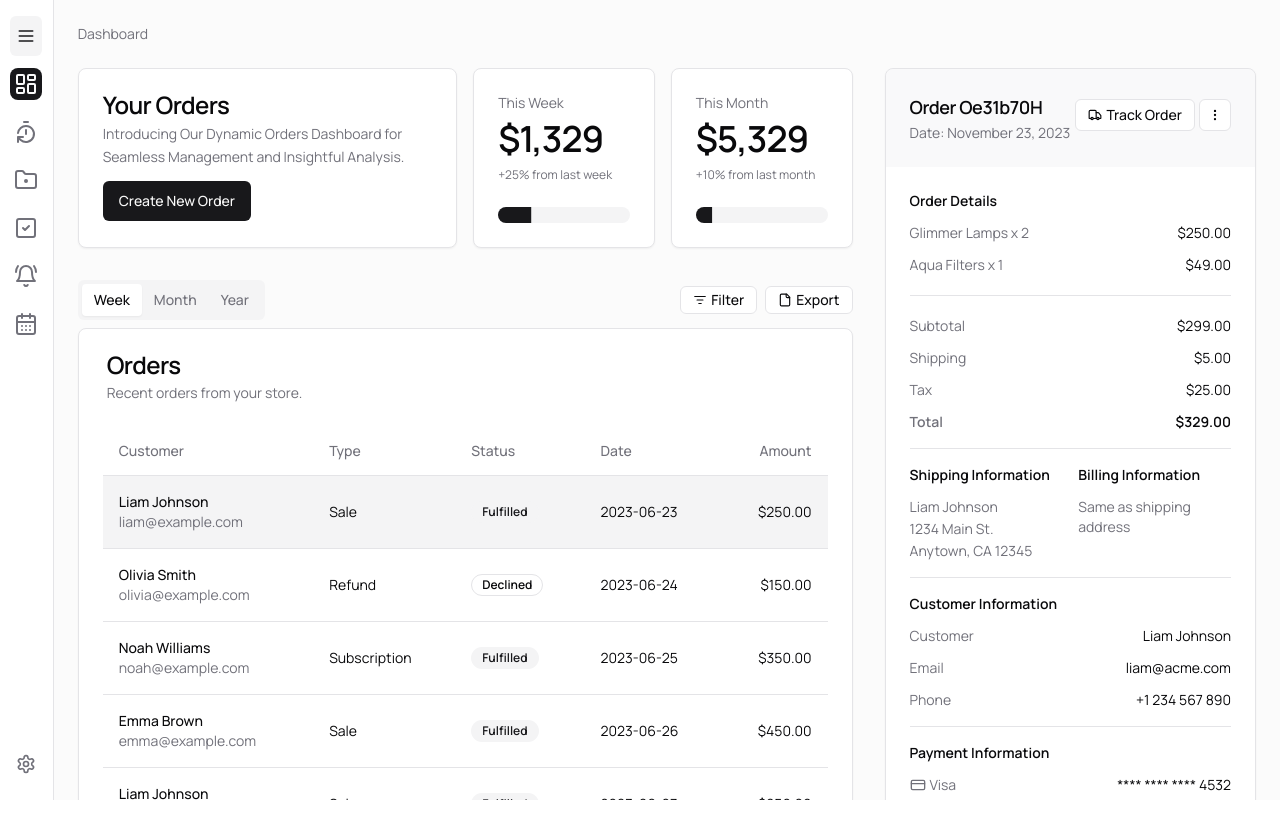
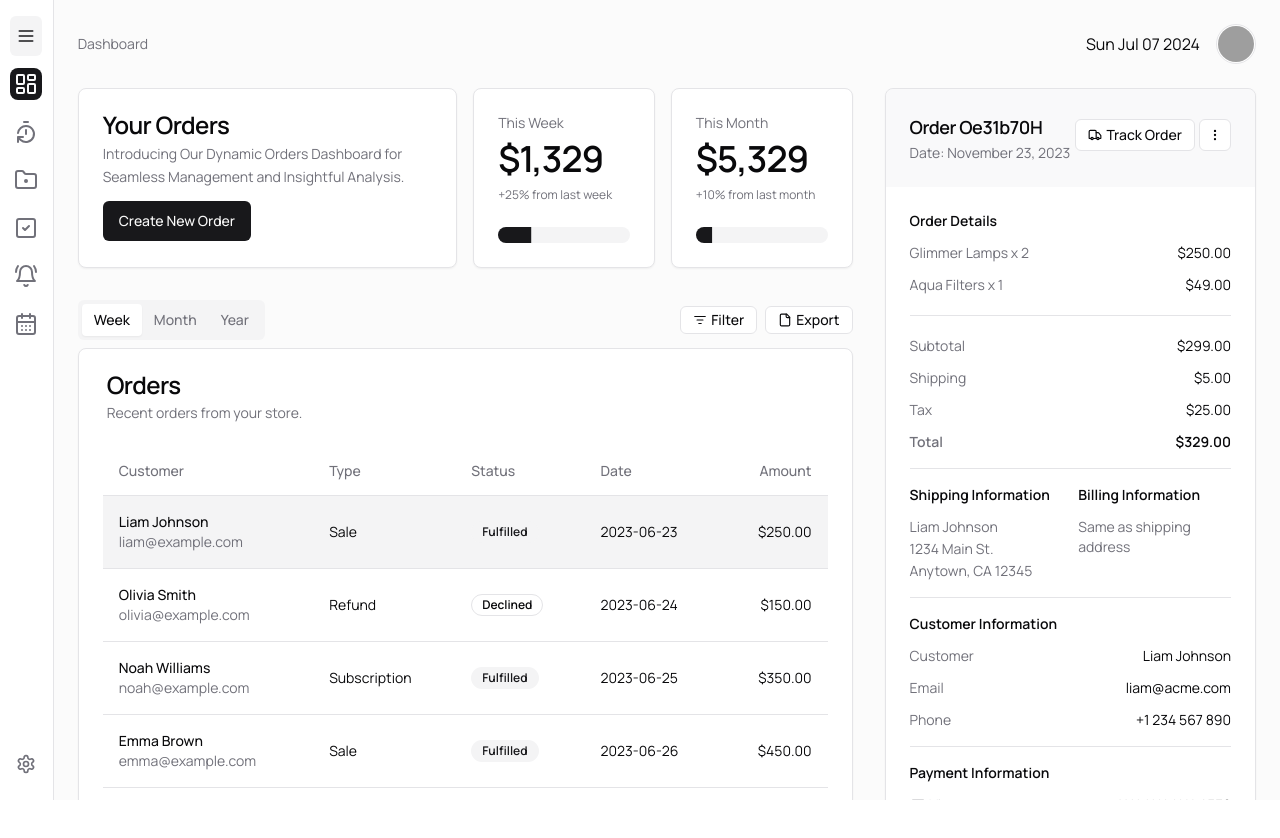
Before and after one commit to YosuaChrialMartono/life-dashboard-frontend, a Next.js app: page / in a window 1280 px wide. Shown: the top 838 px of the page. Built offline with nearby package versions, Linux system fonts and the light colour scheme; grey boxes are pictures that could not be loaded.

Commit message:
Feat: added user profile and date for header, Refactor: Moved the header items into a header component

```diff
--- a/next.config.mjs
+++ b/next.config.mjs
@@ -1,4 +1,13 @@
 /** @type {import('next').NextConfig} */
-const nextConfig = {};
+const nextConfig = {
+    images: {
+        remotePatterns: [
+            {
+                protocol: "https",
+                hostname: "picsum.photos"
+            }
+        ]
+    }
+};
 
 export default nextConfig;
--- a/src/app/page.tsx
+++ b/src/app/page.tsx
@@ -77,7 +77,8 @@ import { NavigationRoutes } from "@/sections/navigation/navigationsRoute";
 import { useEffect, useState } from "react";
 import { cn } from "@/lib/utils";
 import MobileSideNav from "@/sections/navigation/mobile-side-nav/MobileSideNav";
-import RouteBreadcrumbHeader from "@/sections/breadcrumbs/RouteBreadcrumbHeader";
+import RouteBreadcrumbHeader from "@/sections/header/breadcrumbs/RouteBreadcrumbHeader";
+import Header from "@/sections/header/header";
 
 export default function Dashboard() {
   const [isCollapsed, setIsCollapsed] = useState(true);
@@ -98,49 +99,7 @@ export default function Dashboard() {
             "flex flex-col sm:gap-4 sm:py-4 w-full h-full overflow-auto"
           )}
         >
-          <header className="sticky top-0 z-30 flex h-14 items-center gap-4 border-b bg-background px-4 py-2 sm:static sm:h-auto sm:border-0 sm:bg-transparent sm:px-6">
-            <MobileSideNav links={NavigationRoutes} isOpen={true}>
-              <Button size="icon" variant="outline" className="sm:hidden">
-                <PanelLeft className="h-5 w-5" />
-                <span className="sr-only">Toggle Menu</span>
-              </Button>
-            </MobileSideNav>
-
-            <RouteBreadcrumbHeader />
-            {/* <div className="relative ml-auto flex-1 md:grow-0">
-              <Search className="absolute left-2.5 top-2.5 h-4 w-4 text-muted-foreground" />
-              <Input
-                type="search"
-                placeholder="Search..."
-                className="w-full rounded-lg bg-background pl-8 md:w-[200px] lg:w-[336px]"
-              />
-            </div> */}
-            {/* <DropdownMenu>
-              <DropdownMenuTrigger asChild>
-                <Button
-                  variant="outline"
-                  size="icon"
-                  className="overflow-hidden rounded-full"
-                >
-                  <Image
-                    src="/placeholder-user.jpg"
-                    width={36}
-                    height={36}
-                    alt="Avatar"
-                    className="overflow-hidden rounded-full"
-                  />
-                </Button>
-              </DropdownMenuTrigger>
-              <DropdownMenuContent align="end">
-                <DropdownMenuLabel>My Account</DropdownMenuLabel>
-                <DropdownMenuSeparator />
-                <DropdownMenuItem>Settings</DropdownMenuItem>
-                <DropdownMenuItem>Support</DropdownMenuItem>
-                <DropdownMenuSeparator />
-                <DropdownMenuItem>Logout</DropdownMenuItem>
-              </DropdownMenuContent>
-            </DropdownMenu> */}
-          </header>
+          <Header />
           <main className="grid flex-1 items-start gap-4 p-4 sm:px-6 sm:py-0 md:gap-8 lg:grid-cols-3 xl:grid-cols-3">
             <div className="grid auto-rows-max items-start gap-4 md:gap-8 lg:col-span-2">
               <div className="grid gap-4 sm:grid-cols-2 md:grid-cols-4 lg:grid-cols-2 xl:grid-cols-4">
--- /dev/null
+++ b/src/sections/header/header.tsx
@@ -0,0 +1,37 @@
+import UserProfile from "./profile/UserProfile";
+import RouteBreadcrumbHeader from "./breadcrumbs/RouteBreadcrumbHeader";
+import { PanelLeft } from "lucide-react";
+import MobileSideNav from "../navigation/mobile-side-nav/MobileSideNav";
+import { Button } from "@/components/ui/button";
+import { NavigationRoutes } from "../navigation/navigationsRoute";
+
+export default function Header() {
+  const CurrentDate = () => {
+    const date = new Date().toDateString();
+    return (
+      <span className="hidden ml-auto sm:flex items-center">{`${date}`}</span>
+    );
+  };
+  return (
+    <header className="sticky top-0 z-30 flex h-14 items-center gap-4 border-b bg-background px-4 py-2 sm:static sm:h-auto sm:border-0 sm:bg-transparent sm:px-6">
+      <MobileSideNav links={NavigationRoutes} isOpen={true}>
+        <Button size="icon" variant="outline" className="sm:hidden">
+          <PanelLeft className="h-5 w-5" />
+          <span className="sr-only">Toggle Menu</span>
+        </Button>
+      </MobileSideNav>
+
+      <RouteBreadcrumbHeader />
+      <CurrentDate />
+      <UserProfile />
+      {/* <div className="relative ml-auto flex-1 md:grow-0">
+              <Search className="absolute left-2.5 top-2.5 h-4 w-4 text-muted-foreground" />
+              <Input
+                type="search"
+                placeholder="Search..."
+                className="w-full rounded-lg bg-background pl-8 md:w-[200px] lg:w-[336px]"
+              />
+            </div> */}
+    </header>
+  );
+}
--- /dev/null
+++ b/src/sections/header/profile/UserProfile.tsx
@@ -0,0 +1,41 @@
+import { Button } from "@/components/ui/button";
+import {
+  DropdownMenu,
+  DropdownMenuContent,
+  DropdownMenuItem,
+  DropdownMenuLabel,
+  DropdownMenuSeparator,
+  DropdownMenuTrigger,
+} from "@/components/ui/dropdown-menu";
+import Image from "next/image";
+
+export default function UserProfile() {
+  return (
+    <DropdownMenu>
+      <DropdownMenuTrigger asChild>
+        <Button
+          variant="outline"
+          size="icon"
+          className="overflow-hidden rounded-full"
+        >
+          <Image
+            src="https://picsum.photos/200"
+            width={36}
+            height={36}
+            alt="Avatar"
+            className="overflow-hidden rounded-full"
+            priority={true}
+          />
+        </Button>
+      </DropdownMenuTrigger>
+      <DropdownMenuContent align="end">
+        <DropdownMenuLabel>My Account</DropdownMenuLabel>
+        <DropdownMenuSeparator />
+        <DropdownMenuItem>Settings</DropdownMenuItem>
+        <DropdownMenuItem>Support</DropdownMenuItem>
+        <DropdownMenuSeparator />
+        <DropdownMenuItem>Logout</DropdownMenuItem>
+      </DropdownMenuContent>
+    </DropdownMenu>
+  );
+}
```
Also changed, not shown: src/sections/header/breadcrumbs/RouteBreadcrumbHeader.tsx (renamed from src/sections/breadcrumbs/RouteBreadcrumbHeader.tsx).
